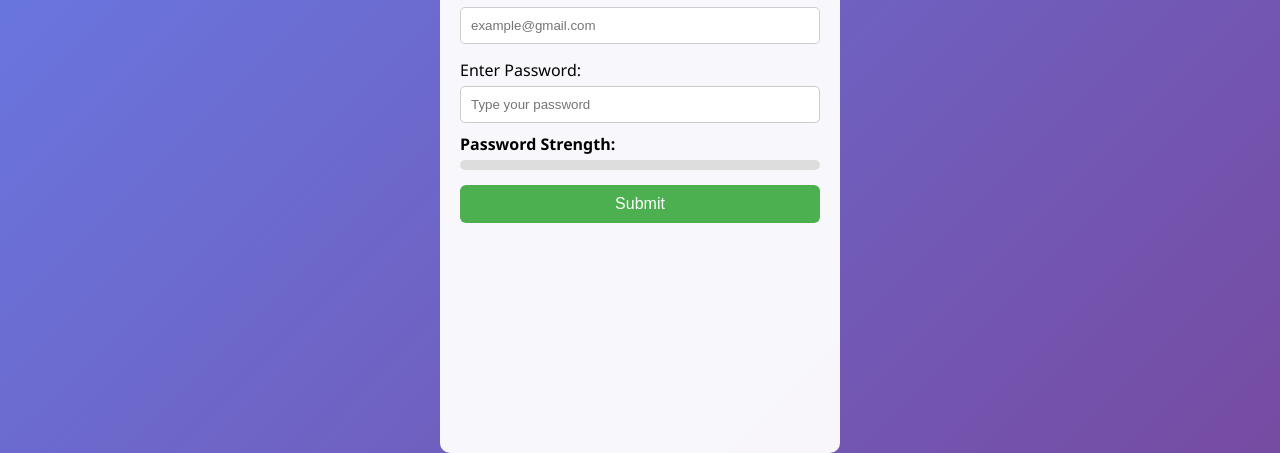
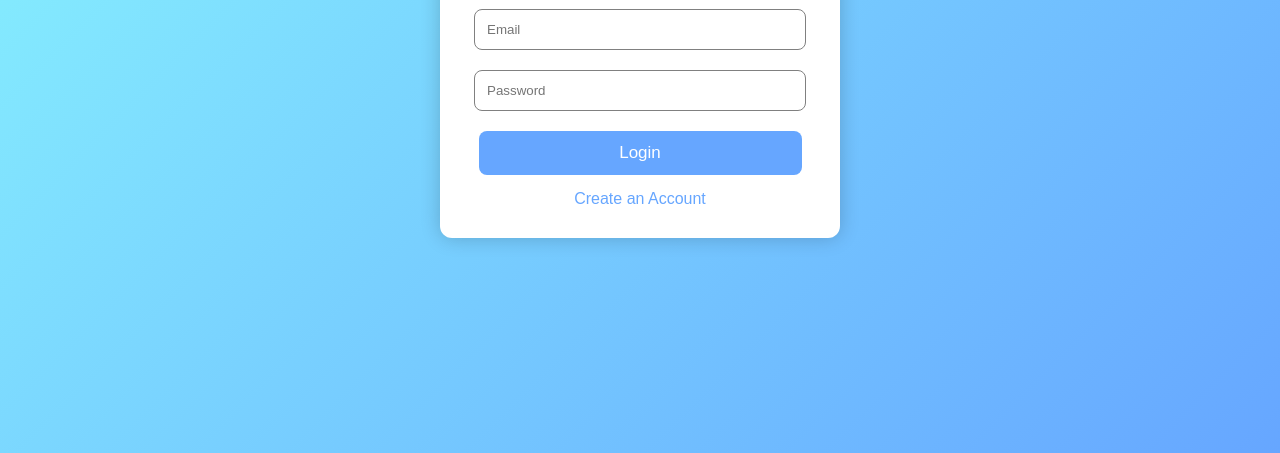
Before and after one commit to vepurisuchith28/hello, a plain HTML site: page index.html in a window 1280 px wide. Shown: the part 347-800 px from the top of the page. Drawn offline with nearby package versions, Linux system fonts and the light colour scheme.

Commit message:
Add files via upload

```diff
--- /dev/null
+++ b/app.js
@@ -0,0 +1,92 @@
+// ----------------------
+// Supabase Config
+// ----------------------
+const SUPABASE_URL = "https://nffjvjulrnqxwnibyfhe.supabase.co";
+const SUPABASE_ANON_KEY = "YOUR_ANON_KEY"; // replace with your anon key
+const supabaseClient = supabase.createClient(SUPABASE_URL, SUPABASE_ANON_KEY);
+
+// ----------------------
+// SIGNUP FUNCTION
+// ----------------------
+async function signupUser(event) {
+    event.preventDefault();
+
+    const first_name = document.getElementById("signup-firstname").value;
+    const last_name = document.getElementById("signup-lastname").value;
+    const email = document.getElementById("signup-email").value;
+    const password = document.getElementById("signup-password").value;
+    const gender = document.getElementById("signup-gender").value;
+    const dob = document.getElementById("signup-dob").value;
+    const mobile = document.getElementById("signup-mobile").value;
+
+    // Create user in Supabase Auth
+    const { data: authData, error: authError } = await supabaseClient.auth.signUp({
+        email,
+        password
+    });
+
+    if (authError) {
+        alert("Signup failed: " + authError.message);
+        return;
+    }
+
+    // Insert into users table
+    const { error: tableError } = await supabaseClient.from("users").insert({
+        first_name,
+        last_name,
+        email,
+        password,
+        gender,
+        dob,
+        mobile
+    });
+
+    if (tableError) {
+        alert("Failed to save user: " + tableError.message);
+        return;
+    }
+
+    alert("Signup successful!");
+    window.location.href = "welcome.html";
+}
+
+// ----------------------
+// LOGIN FUNCTION
+// ----------------------
+async function loginUser(event) {
+    event.preventDefault();
+
+    const email = document.getElementById("login-email").value;
+    const password = document.getElementById("login-password").value;
+
+    const { data, error } = await supabaseClient.auth.signInWithPassword({
+        email,
+        password
+    });
+
+    if (error) {
+        alert("Login failed: " + error.message);
+        return;
+    }
+
+    alert("Login successful!");
+    window.location.href = "welcome.html";
+}
+
+// ----------------------
+// CHECK LOGIN FUNCTION
+// ----------------------
+async function checkLogin() {
+    const { data } = await supabaseClient.auth.getSession();
+    if (!data.session) {
+        window.location.href = "index.html";
+    }
+}
+
+// ----------------------
+// LOGOUT FUNCTION
+// ----------------------
+async function logout() {
+    await supabaseClient.auth.signOut();
+    window.location.href = "index.html";
+}
--- a/index.html
+++ b/index.html
@@ -1,27 +1,21 @@
 <!DOCTYPE html>
-<html lang="en">
+<html>
 <head>
-  <meta charset="UTF-8" />
-  <title>Password Strength Checker</title>
-  <link rel="stylesheet" href="styles.css" />
+    <title>Login</title>
+    <link rel="stylesheet" href="styles.css">
+    <script src="https://cdn.jsdelivr.net/npm/@supabase/supabase-js"></script>
+    <script src="app.js" defer></script>
 </head>
 <body>
-  <div class="container">
-    <h2>🔒 Password Strength Checker</h2>
-
-    <label for="gmail">Enter Your Gmail:</label>
-    <input type="email" id="gmail" placeholder="example@gmail.com" required />
-    <div id="gmail-warning"></div>
-
-    <label for="password">Enter Password:</label>
-    <input type="password" id="password" placeholder="Type your password" required />
-
-    <div id="feedback">Password Strength:</div>
-    <div id="strengthBar"><div class="bar-fill"></div></div>
-
-    <button onclick="validateAndSubmit()">Submit</button>
-  </div>
-
-  <script src="script.js"></script>
+    <div class="container">
+        <img src="assets/logo.png" class="logo" alt="Logo">
+        <h2>Login</h2>
+        <form onsubmit="loginUser(event)">
+            <input id="login-email" type="email" placeholder="Email" required>
+            <input id="login-password" type="password" placeholder="Password" required>
+            <button>Login</button>
+        </form>
+        <a href="signup.html">Create an Account</a>
+    </div>
 </body>
 </html>
--- a/styles.css
+++ b/styles.css
@@ -1,89 +1,58 @@
-html, body {
-  height: 100%;
-  margin: 0;
-  font-family: "Segoe UI", Tahoma, Geneva, Verdana, sans-serif;
-  background: linear-gradient(135deg, #667eea 0%, #764ba2 100%);
-  background-size: cover;
+body {
+    margin: 0;
+    font-family: Arial, sans-serif;
+    background: linear-gradient(135deg, #89f7fe, #66a6ff);
+    height: 100vh;
+    display: flex;
+    justify-content: center;
+    align-items: center;
 }
 
 .container {
-  display: flex;
-  justify-content: center;
-  align-items: center;
-  min-height: 100vh;
-  flex-direction: column;
-  max-width: 400px;
-  margin: 0 auto;
-  padding: 20px;
-  background-color: rgba(255, 255, 255, 0.95);
-  border-radius: 10px;
-  box-sizing: border-box;
+    background: #fff;
+    padding: 30px;
+    border-radius: 12px;
+    width: 340px;
+    text-align: center;
+    box-shadow: 0px 0px 20px rgba(0,0,0,0.2);
 }
 
-h2 {
-  margin: 10px 0;
-  color: #333;
+.logo {
+    width: 80px;
+    margin-bottom: 15px;
 }
 
-label {
-  margin-top: 10px;
-  display: block;
-  width: 100%;
-  font-weight: 500;
-}
-
-input {
-  width: 100%;
-  padding: 10px;
-  margin-top: 5px;
-  border-radius: 5px;
-  border: 1px solid #ccc;
-  box-sizing: border-box;
+input, select {
+    width: 90%;
+    padding: 12px;
+    margin: 10px 0;
+    border: 1px solid gray;
+    border-radius: 8px;
 }
 
 button {
-  margin-top: 15px;
-  width: 100%;
-  padding: 10px;
-  font-size: 16px;
-  background-color: #4CAF50;
-  color: white;
-  border: none;
-  border-radius: 6px;
-  cursor: pointer;
-  box-sizing: border-box;
+    width: 95%;
+    padding: 12px;
+    margin-top: 10px;
+    background: #66a6ff;
+    border: none;
+    color: white;
+    font-size: 17px;
+    border-radius: 8px;
+    cursor: pointer;
 }
 
 button:hover {
-  background-color: #45a049;
+    background: #4c8cff;
 }
 
-#gmail-warning {
-  color: red;
-  font-size: 14px;
-  margin-top: 5px;
-  width: 100%;
+a {
+    display: block;
+    margin-top: 15px;
+    text-decoration: none;
+    color: #66a6ff;
 }
 
-#feedback {
-  margin-top: 10px;
-  width: 100%;
-  font-weight: bold;
+a:hover {
+    text-decoration: underline;
 }
-
-#strengthBar {
-  width: 100%;
-  height: 10px;
-  background: #ddd;
-  margin-top: 5px;
-  border-radius: 5px;
-  box-sizing: border-box;
-}
-
-.bar-fill {
-  height: 10px;
-  width: 0%;
-  background-color: red;
-  border-radius: 5px;
-  transition: width 0.3s ease;
-}
```
Also changed, not shown: dashboard.html (added, +17 -0 lines), signup.html (added, +31 -0 lines), welcome.html (added, +17 -0 lines).
